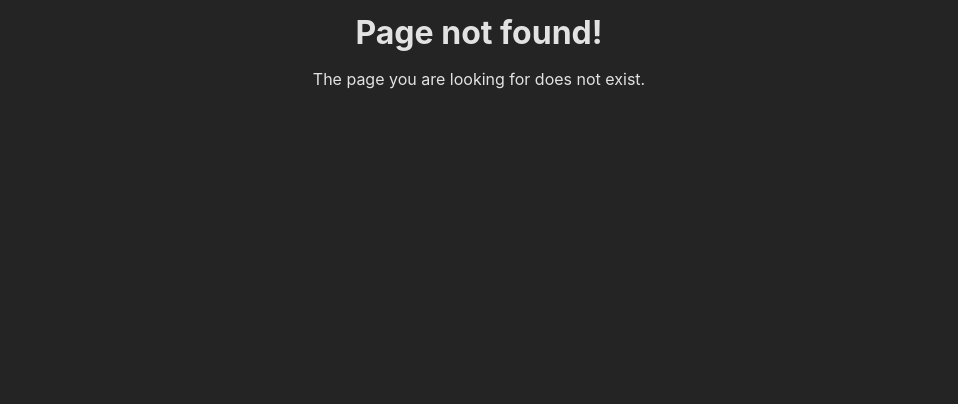
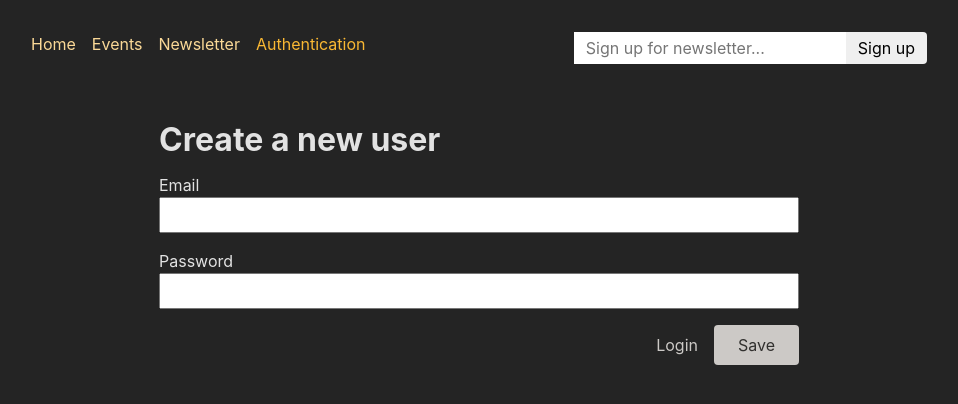
Before and after one commit to Lycanthrope8/React-Router-Practice-Event-Management, a React (Create React App) app in the folder frontend/: page /auth in a window 1280 px wide. Before the commit this address had no page. Shown: the top 404 px of the page, without its empty margins (161-1119 px from the left). Built offline with nearby package versions, Linux system fonts and the light colour scheme.

Commit message:
Add authentication functionality to MainNavigation and App components

```diff
--- a/frontend/src/App.js
+++ b/frontend/src/App.js
@@ -38,7 +38,7 @@
 import { submitEvent } from "./components/EventForm";
 import EventRoot from "./pages/EventRoot";
 import NewsletterPage, { action as newsletterAction } from './pages/Newsletter';
-
+import AuthenticationPage, { AuthAction } from './pages/Authentication';
 const router = createBrowserRouter([
   {
     path: "/",
@@ -72,6 +72,11 @@
         ],
       },
       {
+        path: 'auth',
+        element: <AuthenticationPage />,
+        action: AuthAction,
+      },
+      {
         path: 'newsletter',
         element: <NewsletterPage />,
         action: newsletterAction,
--- a/frontend/src/components/AuthForm.js
+++ b/frontend/src/components/AuthForm.js
@@ -1,19 +1,37 @@
-import { useState } from 'react';
-import { Form } from 'react-router-dom';
+import {
+  Form,
+  Link,
+  useActionData,
+  useNavigation,
+  useSearchParams,
+} from "react-router-dom";
 
-import classes from './AuthForm.module.css';
+import classes from "./AuthForm.module.css";
 
 function AuthForm() {
-  const [isLogin, setIsLogin] = useState(true);
-
-  function switchAuthHandler() {
-    setIsLogin((isCurrentlyLogin) => !isCurrentlyLogin);
-  }
+  const data = useActionData();
+  const navigation = useNavigation();
+  const [searchParams] = useSearchParams();
+  const isLogin = searchParams.get("mode") === "login"; // true or false depending on the URL query parameter mode
+  const isSubmitting = navigation.state === "submitting";
 
   return (
     <>
       <Form method="post" className={classes.form}>
-        <h1>{isLogin ? 'Log in' : 'Create a new user'}</h1>
+        <h1>{isLogin ? "Log in" : "Create a new user"}</h1>
+        {data && data.errors && (
+          <ul>
+            {Object.values(data.errors).map(
+              (
+                error // this is the error message that will be displayed if the user enters an invalid email or password
+              ) => (
+                <li key={error}>{error}</li>
+              )
+            )}
+          </ul>
+        )}
+        {data && data.message && <p>{data.message}</p>}{" "}
+        {/* this is the message that will be displayed after the user logs in or signs up */}
         <p>
           <label htmlFor="email">Email</label>
           <input id="email" type="email" name="email" required />
@@ -23,10 +41,14 @@
           <input id="password" type="password" name="password" required />
         </p>
         <div className={classes.actions}>
-          <button onClick={switchAuthHandler} type="button">
-            {isLogin ? 'Create new user' : 'Login'}
+          <Link to={`?mode=${isLogin ? "signup" : "login"}`}>
+            {" "}
+            {/* this is the link to switch between login and signup */}
+            {isLogin ? "Create new user" : "Login"}
+          </Link>
+          <button disabled={isSubmitting}>
+            {isSubmitting ? "Submitting" : "Save"}
           </button>
-          <button>Save</button>
         </div>
       </Form>
     </>
--- a/frontend/src/components/EventForm.js
+++ b/frontend/src/components/EventForm.js
@@ -1,6 +1,7 @@
 import { Form, useNavigate } from "react-router-dom";
 import { json, redirect } from "react-router-dom";
 import classes from "./EventForm.module.css";
+import { getAuthTokens } from "../util/auth";
 
 function EventForm({ method, event }) {
   const navigate = useNavigate();
@@ -71,11 +72,12 @@
     method === "POST"
       ? "http://localhost:8080/events"
       : `http://localhost:8080/events/${params.eventId}`; // if method is POST, create a new event, otherwise update the existing event (PATCH
-
+  const token = getAuthTokens();
   const response = await fetch(url, {
     method: method,
     headers: {
       "Content-Type": "application/json",
+      'Authorization': 'Bearer ' + token, // add the token to the request header
     },
     body: JSON.stringify(formData),
   });
--- a/frontend/src/components/MainNavigation.js
+++ b/frontend/src/components/MainNavigation.js
@@ -39,6 +39,16 @@
               Newsletter
             </NavLink>
           </li>
+          <li>
+            <NavLink
+              to="/auth?mode=login"
+              className={({ isActive }) =>
+                isActive ? classes.active : undefined
+              }
+            >
+              Authentication
+            </NavLink>
+          </li>
         </ul>
       </nav>
       <NewsletterSignup />
--- a/frontend/src/pages/Authentication.js
+++ b/frontend/src/pages/Authentication.js
@@ -1,3 +1,4 @@
+import { json, redirect } from 'react-router-dom';
 import AuthForm from '../components/AuthForm';
 
 function AuthenticationPage() {
@@ -5,3 +6,40 @@
 }
 
 export default AuthenticationPage;
+
+export const AuthAction = async ({request}) => {
+  const searchParams = new URL(request.url).searchParams;
+  const mode = searchParams.get('mode') || 'login';
+
+  if (mode !== 'login' && mode !== 'signup') {
+    throw json({ message: 'Unsupported mode.' }, { status: 422 });
+  }
+
+  const data = await request.formData();
+  const authData = {
+    email: data.get('email'),
+    password: data.get('password'),
+  };
+
+  const response = await fetch('http://localhost:8080/' + mode, {
+    method: 'POST',
+    headers: {
+      'Content-Type': 'application/json',
+    },
+    body: JSON.stringify(authData),
+  });
+
+  if (response.status === 422 || response.status === 401) {
+    return response;
+  }
+
+  if (!response.ok) {
+    throw json({ message: 'Could not authenticate user.' }, { status: 500 });
+  }
+
+  const responseData = await response.json();
+  const token = responseData.token;
+  localStorage.setItem('token', token);
+
+  return redirect('/');
+}
--- a/frontend/src/pages/EventDetailPage.js
+++ b/frontend/src/pages/EventDetailPage.js
@@ -1,5 +1,6 @@
 import { json, redirect, useLoaderData, useParams, useRouteLoaderData } from "react-router-dom";
 import EventItem from "../components/EventItem";
+import { getAuthTokens } from "../util/auth";
 
 const EventDetailPage = () => {
 
@@ -25,8 +26,12 @@
 
 export const eventDeleteLoader = async ({request, params}) => {
   const id = params.eventId;
+  const token = getAuthTokens();
   const response = await fetch(`http://localhost:8080/events/`+ id, {
     method: request.method,
+    headers: {
+      'Authorization': 'Bearer ' + token,
+    }
   })
   if (!response.ok) {
     throw json({message: "Couldn't delete the event!"}, {status: 500});
--- /dev/null
+++ b/frontend/src/util/auth.js
@@ -0,0 +1,5 @@
+export const getAuthTokens = () => {
+    const token = localStorage.getItem('token');
+
+    return token ;
+}
```
Also changed, not shown: 2 other files (tests, documents, lock files or other folders).
